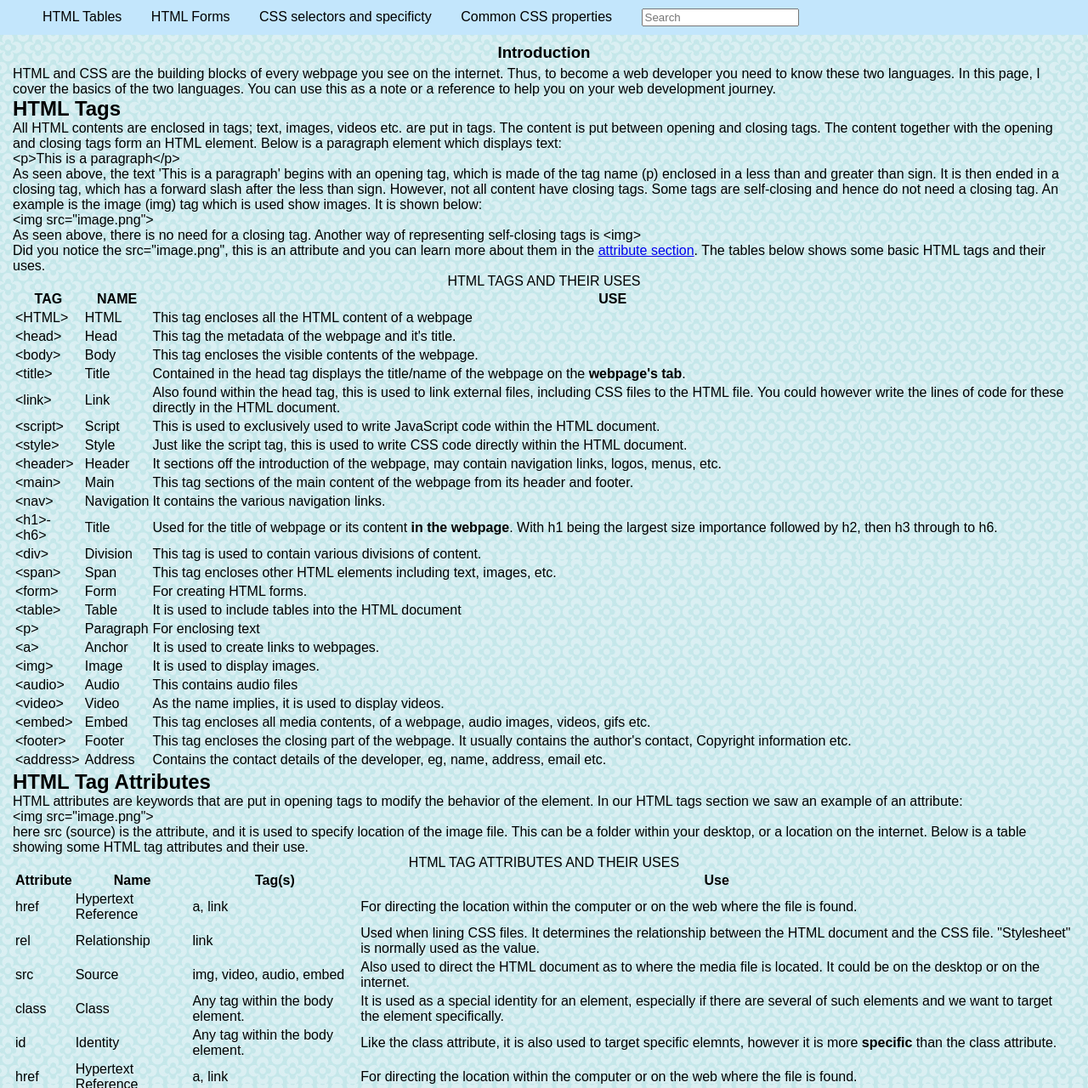
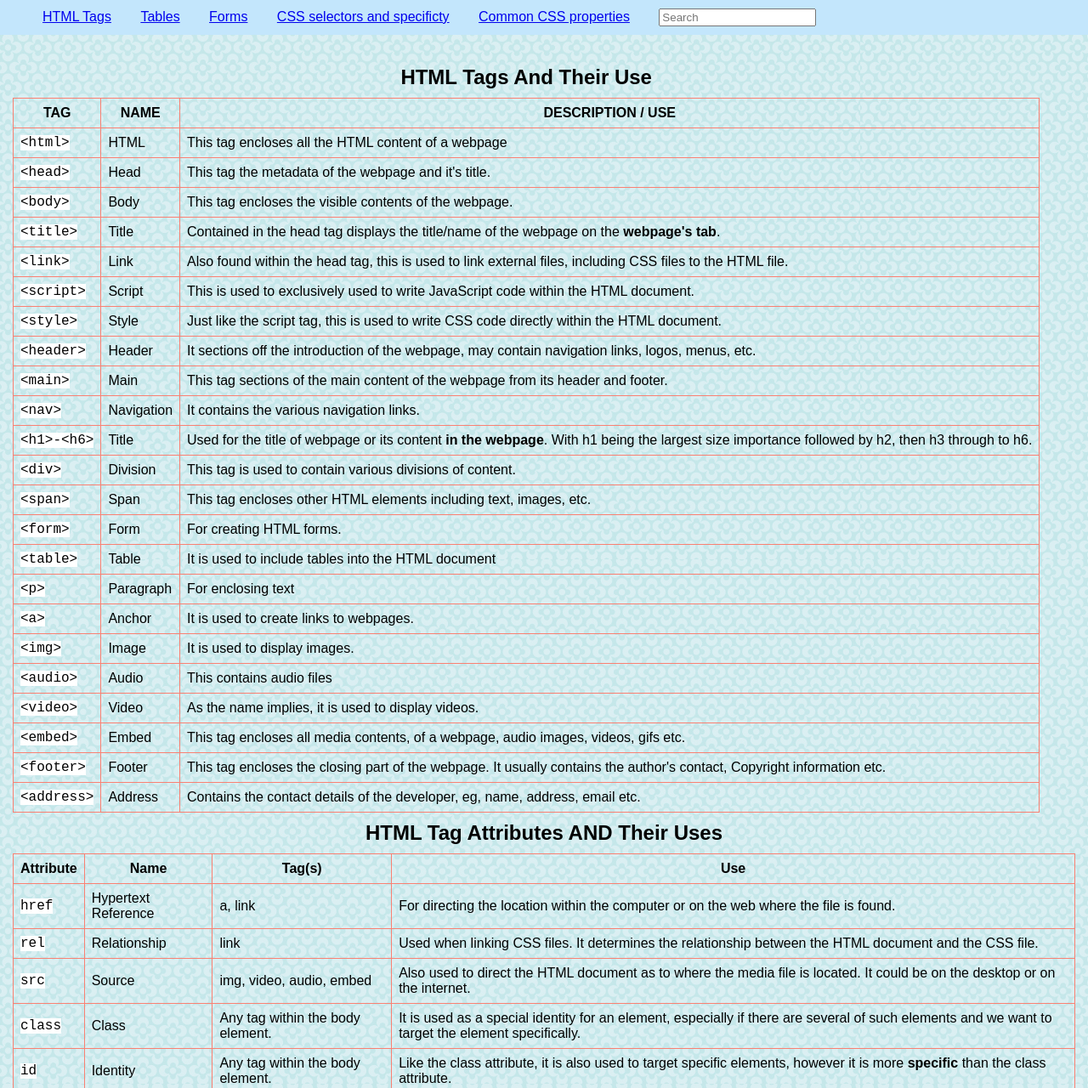
Before and after one commit to Kubiti/Cheat-Sheet, a plain HTML site: page index.html in a window 1280 px wide. Shown: the part 60-1340 px from the top of the page at 85% size. Drawn offline with Linux system fonts and the light colour scheme.

Commit message:
HTML Tags cheatsheet

```diff
--- a/index.html
+++ b/index.html
@@ -12,10 +12,11 @@
 
         <nav>
             <ul>
-                <li>HTML Tables</li>
-                <li>HTML Forms</li>
-                <li>CSS selectors and specificty</li>
-                <li>Common CSS properties</li>
+                <li><a href="#">HTML Tags</a></li>
+                <li><a href="#">Tables</a></li>
+                <li><a href="#">Forms</a></li>
+                <li><a href="#">CSS selectors and specificty</a></li>
+                <li><a href="#">Common CSS properties</a></li>
                 <label for="search" ><input type="text" id='search' placeholder="Search"></label>
             </ul>
         </nav>
@@ -24,45 +25,16 @@
 
    <main>
        <article>
-           <h3 class='intro'>Introduction</h3>
-           <p>HTML and CSS are the building blocks of every webpage
-               you see on the internet. Thus, to become a web developer
-               you need to know these two languages. In this page, I cover
-               the basics of the two languages. You can use this as a note
-               or a reference to help you on your web development journey.
-             </p>
-
-             <h2>HTML Tags</h2>
-             <p>All HTML contents are enclosed in tags; text, images,
-                 videos etc. are put in tags. The content is put between opening
-                 and closing tags. The content together with the opening
-                 and closing tags form an HTML element.
-                 Below is a paragraph element which displays text:<br>
-                 &lt;p&gt;This is a paragraph&lt;/p&gt; <br>
-                 As seen above, the text 'This is a paragraph' begins with an opening
-                 tag, which is made of the tag name (p) enclosed in a less than and greater
-                 than sign. It is then ended in a closing tag, which has a forward slash after
-                 the less than sign.
-                 However, not all content have closing tags. Some tags are self-closing and
-                 hence do not need a closing tag. An example is the image (img) tag which is
-                 used show images. It is shown below: <br>
-                 &lt;img src="image.png"&gt;<br>
-                 As seen above, there is no need for a closing tag. Another way of representing
-                 self-closing tags is &lt;img&gt;<br>
-                 Did you notice the src="image.png", this is an attribute and you can learn more
-                 about them in the <a href="#">attribute section</a>.
-                 The tables below shows some basic HTML tags and their uses.
-             </p>
 
              <table>
-                 <caption>HTML TAGS AND THEIR USES</caption>
-                 <tr>
+                 <caption><h2>HTML Tags And Their Use</h2></caption>
+                 <thead>
                      <th>TAG</th>
                      <th>NAME</th>
-                     <th>USE</th>
-                 </tr>
+                     <th>DESCRIPTION / USE</th>
+                 </thead>
                  <tr>
-                    <td>&lt;HTML&gt;</td>
+                    <td>&lt;html&gt;</td>
                     <td>HTML</td>
                     <td>This tag encloses all the HTML content of a webpage</td>
                 </tr>
@@ -86,8 +58,7 @@
                     <td>&lt;link&gt;</td>
                     <td>Link</td>
                     <td>Also found within the head tag, this is used to link external
-                        files, including CSS files to the HTML file. You could however write
-                        the lines of code for these directly in the HTML document.
+                        files, including CSS files to the HTML file.
                 </td>
                 <tr>
                     <td>&lt;script&gt;</td>
@@ -201,23 +172,14 @@
              </table>
 
              <div>
-                <h2>HTML Tag Attributes</h2>
-                <p>HTML attributes are keywords that are put in opening tags to modify
-                    the behavior of the element.
-                    In our HTML tags section we saw an example of an attribute: <br>
-                    &lt;img src="image.png"&gt;<br>
-                here src (source) is the  attribute, and it is used to specify location of
-                the image file. This can be a folder within your desktop, or a location on
-                the internet. Below is a table showing some HTML tag attributes and their use.
-
                 <table>
-                    <caption>HTML TAG ATTRIBUTES AND THEIR USES</caption>
-                    <tr>
+                    <caption><h2>HTML Tag Attributes AND Their Uses</h2></caption>
+                    <thead>
                         <th>Attribute</th>
                         <th>Name</th>
                         <th>Tag(s)</th>
                         <th>Use</th>
-                    </tr>
+                    </thead>
                     <tr>
                         <td>href</td>
                         <td>Hypertext Reference</td>
@@ -230,9 +192,8 @@
                         <td>rel</td>
                         <td>Relationship</td>
                         <td>link</td>
-                        <td>Used when lining CSS files. It determines the relationship
-                            between the HTML document and the CSS file. "Stylesheet" is
-                            normally used as the value.
+                        <td>Used when linking CSS files. It determines the relationship
+                            between the HTML document and the CSS file.
                         </td>
                     </tr>
                     <tr>
@@ -256,19 +217,11 @@
                         <td>id</td>
                         <td>Identity</td>
                         <td>Any tag within the body element.</td>
-                        <td>Like the class attribute, it is also used to target specific elemnts,
+                        <td>Like the class attribute, it is also used to target specific elements,
                             however it is more <b>specific</b> than the class attribute.
                         </td>
                     </tr>
 
-                    <tr>
-                        <td>href</td>
-                        <td>Hypertext Reference</td>
-                        <td>a, link</td>
-                        <td>For directing the location within the computer or
-                            on the web where the file is found.
-                        </td>
-                    </tr>
                     <tr>
                         <td>alt</td>
                         <td>Alternative</td>
@@ -286,10 +239,8 @@
 
    <footer>
        <hr>
-       <h4>About</h4>
-       <p>Hello there, Samuel here. A who aspires to
-           be a software developer. With the little knowledge I have gained in
-
+       <p>Hello there, Samuel here. An aspiring software developer. With the little knowledge I have gained in web development, I created
+           this cheatsheet for reference. It is a concise one and comes very handy. Reach me on:
        </p>
    </footer>
 </body>
--- a/styles.css
+++ b/styles.css
@@ -8,7 +8,7 @@ body {
 }
 
 header {
-    background-color: rgba(135,206,250,0.5);
+  background-color: rgba(135, 206, 250, 0.5);
 }
 
 h1 {
@@ -20,26 +20,42 @@ nav {
   padding: 10px;
 }
 
-nav ul {
-
-}
+/* nav ul {
+} */
 
 nav li {
   display: inline;
   padding-right: 30px;
 }
 
-h1 {
+h1,
+h2 {
   text-align: center;
   padding: 10px;
 }
 
-.intro {
-    text-align: center;
-    margin: 5px;
+body {
+  margin: 0 auto;
 }
 
 main {
-    padding: 5px 15px;
+  padding: 2% 15px;
   background-image: url(./images/blue_pattern.jpg);
 }
+
+table,
+td,
+th {
+  border: 1px solid salmon;
+  border-collapse: collapse;
+  padding: 0.5em;
+}
+
+td:first-child::first-line {
+  background-color: white;
+  font-family: "Courier New", Courier, monospace;
+}
+
+footer {
+  background-color: rgba(135, 206, 250, 0.5);
+}
```
Also changed, not shown: 1 other file. Lines whose indentation alone changed are shown as unchanged.
